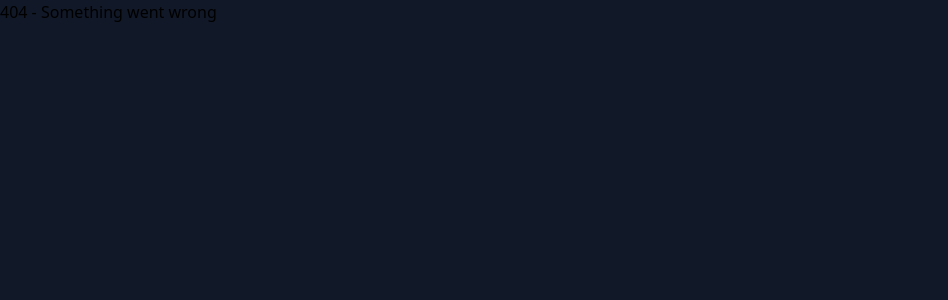
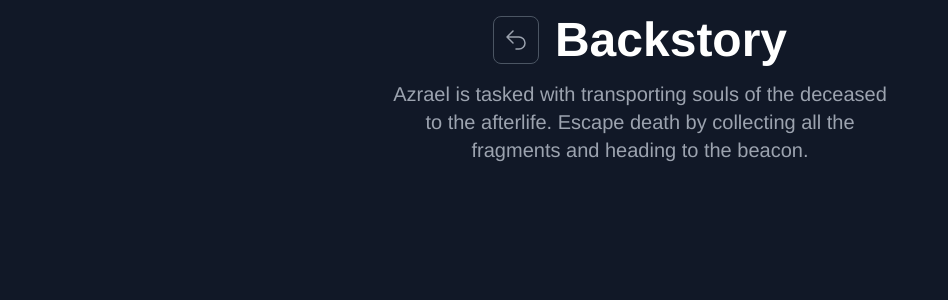
Before and after one commit to Judert/azrael, a Next.js app: page /story in a window 1280 px wide. Before the commit this address had no page. Shown: the top 300 px of the page, without its empty margins (0-948 px from the left). Built offline with nearby package versions, Linux system fonts and the light colour scheme.

Commit message:
styling further

```diff
--- /dev/null
+++ b/src/components/dom/Container.tsx
@@ -0,0 +1,9 @@
+export default function Container(props) {
+  return (
+    <main className='w-full h-full text-white bg-gray-900'>
+      <div className='container flex flex-col items-center justify-center p-4 mx-auto'>
+        {props.children}
+      </div>
+    </main>
+  )
+}
--- a/src/components/layout/dom.tsx
+++ b/src/components/layout/dom.tsx
@@ -9,7 +9,7 @@ const Dom = ({ children }) => {
 
   return (
     <div
-      className='absolute top-0 left-0 z-10 w-screen h-screen overflow-hidden bg-gray-900 dom'
+      className='absolute top-0 left-0 z-10 w-screen h-screen overflow-hidden dom dark'
       ref={ref}
     >
       {children}
--- a/src/pages/index.tsx
+++ b/src/pages/index.tsx
@@ -1,23 +1,10 @@
-import { Ground } from '@/components/canvas/Ground'
-import { Player } from '@/components/canvas/Player'
-import { Roof } from '@/components/canvas/Roof'
-import { Wall } from '@/components/canvas/Wall'
-import { Physics } from '@react-three/cannon'
-import { Sky } from '@react-three/drei'
-import dynamic from 'next/dynamic'
 import { useRouter } from 'next/router'
-import { useContext, useEffect, useLayoutEffect, useRef, useState } from 'react'
-import {
-  getCookies,
-  getCookie,
-  setCookie,
-  deleteCookie,
-  hasCookie,
-} from 'cookies-next'
+import { useContext, useEffect, useState } from 'react'
+import { getCookie, setCookie, hasCookie } from 'cookies-next'
 import Map from '@/components/dom/Map'
 import { MapContext, PlayContext } from '@/lib/context'
 import level from '@/data/level.json'
-import { useKeyPress } from '@/lib/hooks'
+import Container from '@/components/dom/Container'
 
 export const getStaticProps = () => {
   return {
@@ -40,16 +27,44 @@ export default function Page(props) {
   }, [])
 
   return (
-    <main className='container flex flex-col items-center justify-center p-4 mx-auto text-white'>
-      <h1 className='mb-4 text-4xl font-extrabold leading-none tracking-tight text-gray-900 md:text-5xl lg:text-6xl dark:text-white'>
-        Title
-      </h1>
+    <Container>
+      <div className='flex flex-row mb-4 gap-4'>
+        <h1 className='text-5xl font-extrabold'>AZRAEL</h1>
+        <InfoButton />
+      </div>
       <div className='flex flex-col justify-center max-w-xl p-4 items-left gap-4'>
-        <h2 className='text-4xl font-extrabold dark:text-white'>
-          Completed {play.completed}/3
-        </h2>
+        <h2 className='text-3xl font-bold'>Completed {play.completed}/3</h2>
         <Map edit={edit} setEdit={setEdit} />
       </div>
-    </main>
+    </Container>
   )
 }
+
+function InfoButton() {
+  const router = useRouter()
+
+  return (
+    <button
+      type='button'
+      className='btn-icon'
+      onClick={() => router.push('/story')}
+    >
+      <svg
+        xmlns='http://www.w3.org/2000/svg'
+        fill='none'
+        viewBox='0 0 24 24'
+        stroke-width='1.5'
+        stroke='currentColor'
+        className='w-6 h-6'
+      >
+        <path
+          stroke-linecap='round'
+          stroke-linejoin='round'
+          d='M11.25 11.25l.041-.02a.75.75 0 011.063.852l-.708 2.836a.75.75 0 001.063.853l.041-.021M21 12a9 9 0 11-18 0 9 9 0 0118 0zm-9-3.75h.008v.008H12V8.25z'
+        />
+      </svg>
+
+      <span className='sr-only'>Icon description</span>
+    </button>
+  )
+}
--- /dev/null
+++ b/src/pages/story.tsx
@@ -0,0 +1,49 @@
+import Container from '@/components/dom/Container'
+import { useRouter } from 'next/router'
+
+export const getStaticProps = () => {
+  return {
+    props: {
+      title: 'Story',
+    },
+  }
+}
+
+export default function Page(props) {
+  return (
+    <Container>
+      <div className='flex flex-row mb-4 gap-2'>
+        <InfoButton />
+        <h1 className='text-5xl font-extrabold'>Backstory</h1>
+      </div>
+      <p className='max-w-lg mb-2 text-xl font-normal text-center text-gray-400'>
+        Azrael is tasked with transporting souls of the deceased to the
+        afterlife. Escape death by collecting all the fragments and heading to
+        the beacon.
+      </p>
+    </Container>
+  )
+}
+
+function InfoButton() {
+  const router = useRouter()
+  return (
+    <button type='button' className='btn-icon' onClick={() => router.push('/')}>
+      <svg
+        xmlns='http://www.w3.org/2000/svg'
+        fill='none'
+        viewBox='0 0 24 24'
+        strokeWidth={1.5}
+        stroke='currentColor'
+        className='w-6 h-6'
+      >
+        <path
+          strokeLinecap='round'
+          strokeLinejoin='round'
+          d='M9 15L3 9m0 0l6-6M3 9h12a6 6 0 010 12h-3'
+        />
+      </svg>
+      <span className='sr-only'>Icon description</span>
+    </button>
+  )
+}
--- a/src/styles/index.css
+++ b/src/styles/index.css
@@ -20,9 +20,12 @@
 
 @layer components {
   .btn-primary {
-    @apply text-white bg-gray-800 hover:bg-gray-900 focus:outline-none focus:ring-4 focus:ring-gray-300 font-medium rounded-lg text-sm px-5 py-2.5 mr-2 mb-2 dark:bg-gray-800 dark:hover:bg-gray-700 dark:focus:ring-gray-700 dark:border-gray-700
+    @apply text-white bg-gray-800 hover:bg-gray-900 focus:outline-none focus:ring-4 font-medium rounded-lg text-sm px-5 py-2.5 mr-2 mb-2 dark:bg-gray-800 dark:hover:bg-gray-700 dark:focus:ring-gray-700 dark:border-gray-700
   }
   .btn-outline {
     @apply text-gray-900 hover:text-white border border-gray-800 hover:bg-gray-900 focus:ring-4 focus:outline-none focus:ring-gray-300 font-medium rounded-lg text-sm px-5 py-2.5 text-center mr-2 mb-2 dark:border-gray-600 dark:text-gray-400 dark:hover:text-white dark:hover:bg-gray-600 dark:focus:ring-gray-800
   }
+  .btn-icon {
+    @apply text-blue-700 border border-blue-700 hover:bg-blue-700 hover:text-white focus:ring-4 focus:outline-none focus:ring-blue-300 font-medium rounded-lg text-sm p-2.5 text-center inline-flex items-center mr-2 dark:border-gray-600 dark:text-gray-400 dark:hover:text-white dark:hover:bg-gray-600 dark:focus:ring-gray-800
+  }
 }
--- a/tailwind.config.js
+++ b/tailwind.config.js
@@ -1,12 +1,18 @@
+const defaultTheme = require('tailwindcss/defaultTheme')
+
 module.exports = {
   mode: 'jit',
   content: [
     './src/pages/**/*.{js,ts,jsx,tsx}',
     './src/components/**/*.{js,ts,jsx,tsx}',
   ], // remove unused styles in production
-  darkMode: 'media', // or 'media' or 'class'
+  darkMode: 'class', // or 'media' or 'class'
   theme: {
-    extend: {},
+    extend: {
+      fontFamily: {
+        sans: ['Helvetica', ...defaultTheme.fontFamily.sans],
+      },
+    },
   },
   variants: {
     extend: {},
```
